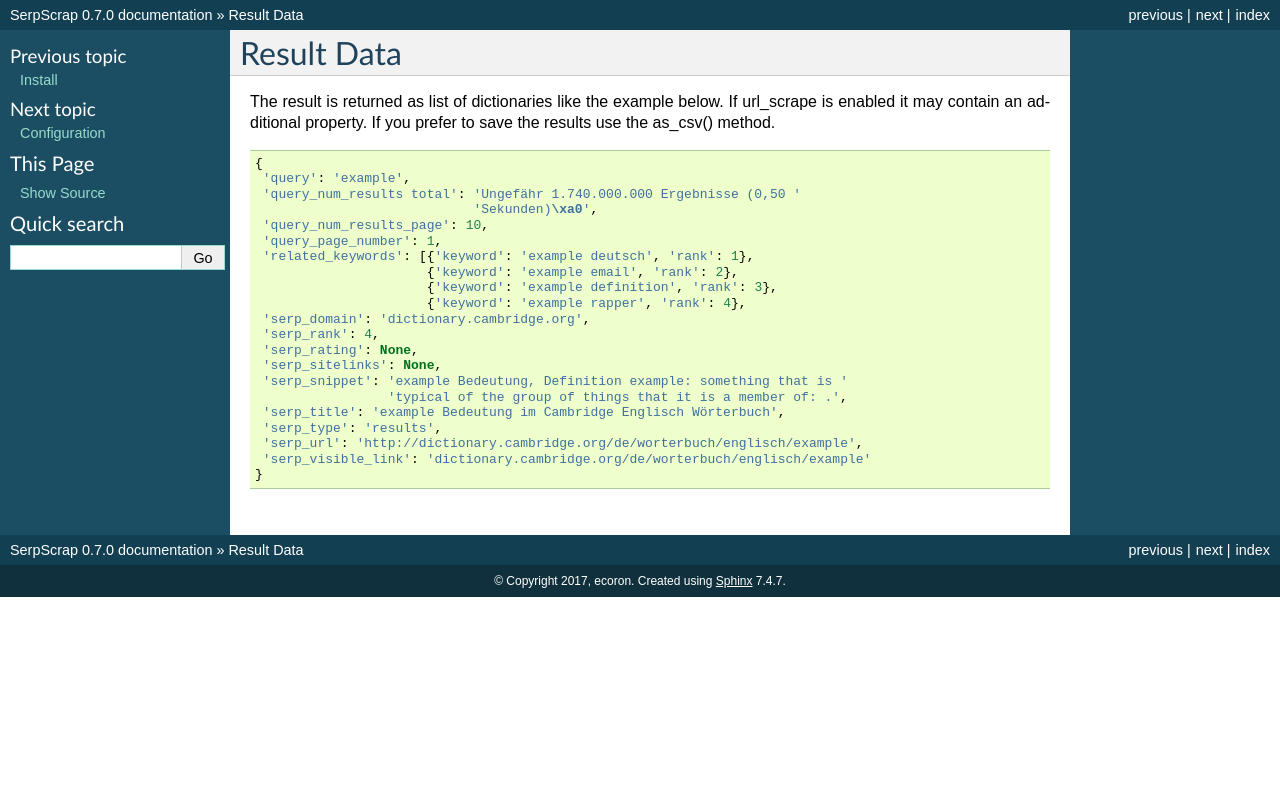
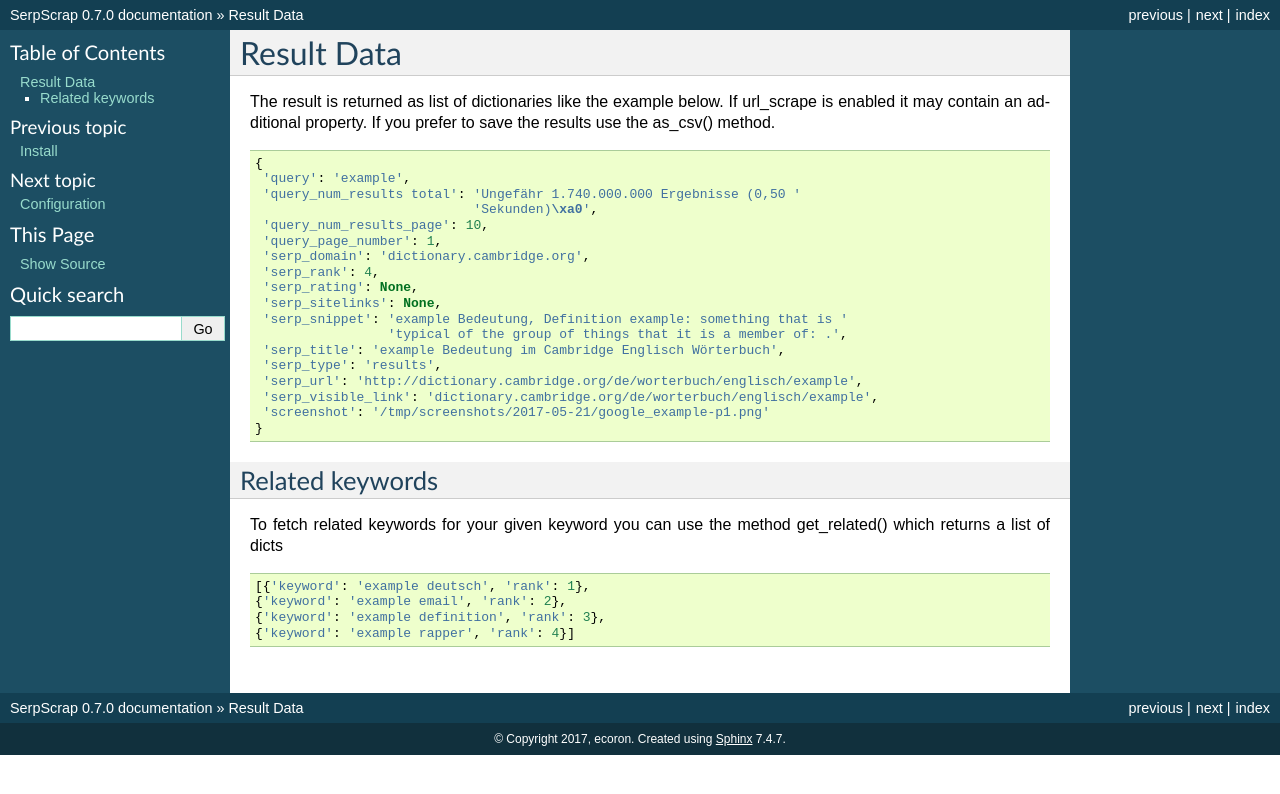
Before and after one commit to ecoron/SerpScrap, a Sphinx documentation site: the page built from docs/results.rst, in a window 1280 px wide. Shown: the top 794 px of the page. Built offline with Sphinx 7.4.7, drawn with Linux system fonts in a browser that asks for light colours.

Commit message:
add screenshot of each result page, related keywords provided by own method, config and docs updated

```diff
--- a/docs/index.rst
+++ b/docs/index.rst
@@ -20,6 +20,7 @@ A python scraper to extract, analyze data from search engine result pages and ur
 for SEO and research tasks. Also some text processing tools are available.
 
 * Extract position, url, title, description, related keywords and other details of searchresults for the given keywords.
+* get screenshots of each resultpage.
 * use a list of proxies for scraping.
 * scrape also the origin url of the searchresult, the cleaned raw text content from this url would be extracted.
 * save results as csv for future analytics
--- a/docs/results.rst
+++ b/docs/results.rst
@@ -27,5 +23,19 @@ If you prefer to save the results use the as_csv() method.
     'serp_title': 'example Bedeutung im Cambridge Englisch Wörterbuch',
     'serp_type': 'results',
     'serp_url': 'http://dictionary.cambridge.org/de/worterbuch/englisch/example',
-    'serp_visible_link': 'dictionary.cambridge.org/de/worterbuch/englisch/example'
+    'serp_visible_link': 'dictionary.cambridge.org/de/worterbuch/englisch/example',
+    'screenshot': '/tmp/screenshots/2017-05-21/google_example-p1.png'
    }
+
+Related keywords
+----------------
+
+To fetch related keywords for your given keyword you can use the method get_related()
+which returns a list of dicts
+
+.. code-block:: python
+
+    [{'keyword': 'example deutsch', 'rank': 1},
+    {'keyword': 'example email', 'rank': 2},
+    {'keyword': 'example definition', 'rank': 3},
+    {'keyword': 'example rapper', 'rank': 4}]
```
Also changed, not shown: other parts of docs/results.rst (+0 -4 lines), docs/configuration.rst (+16 -14 lines), 2 other files.
